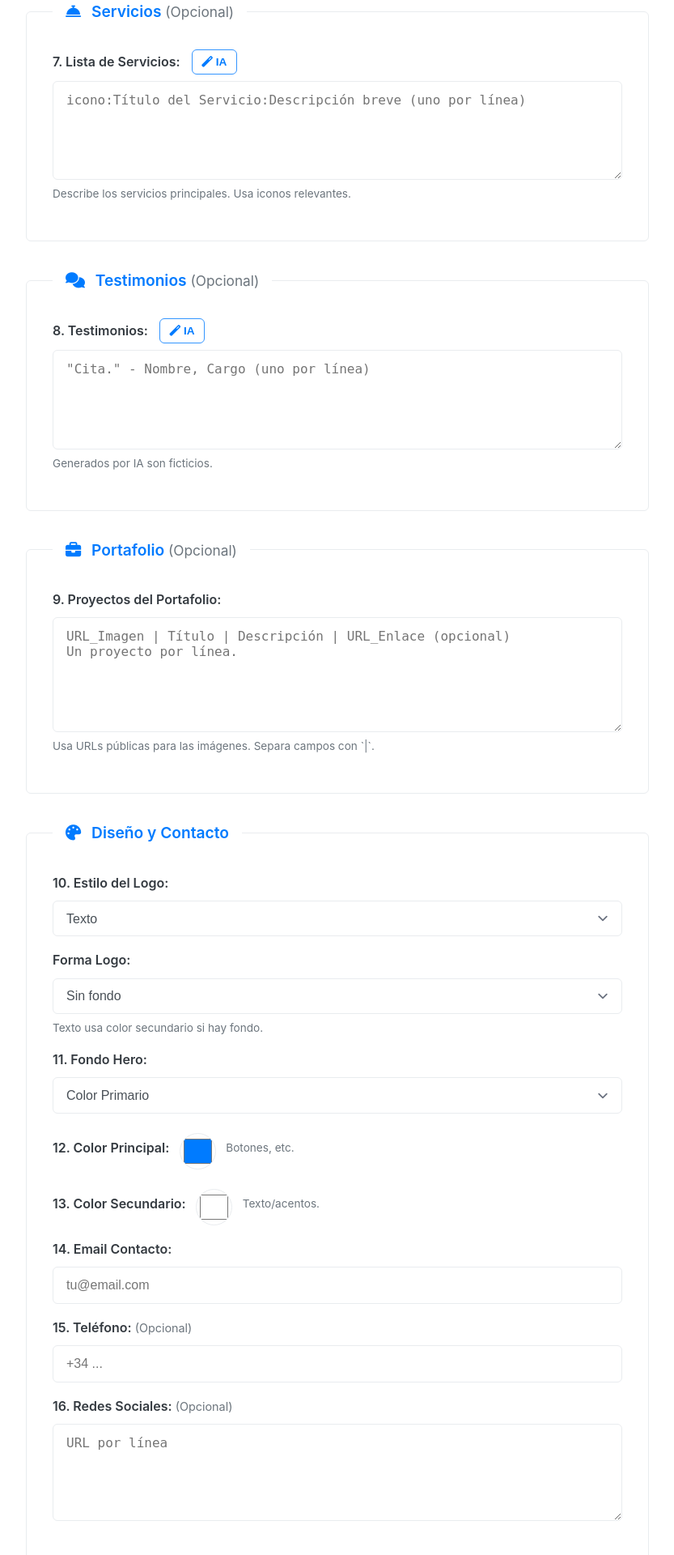
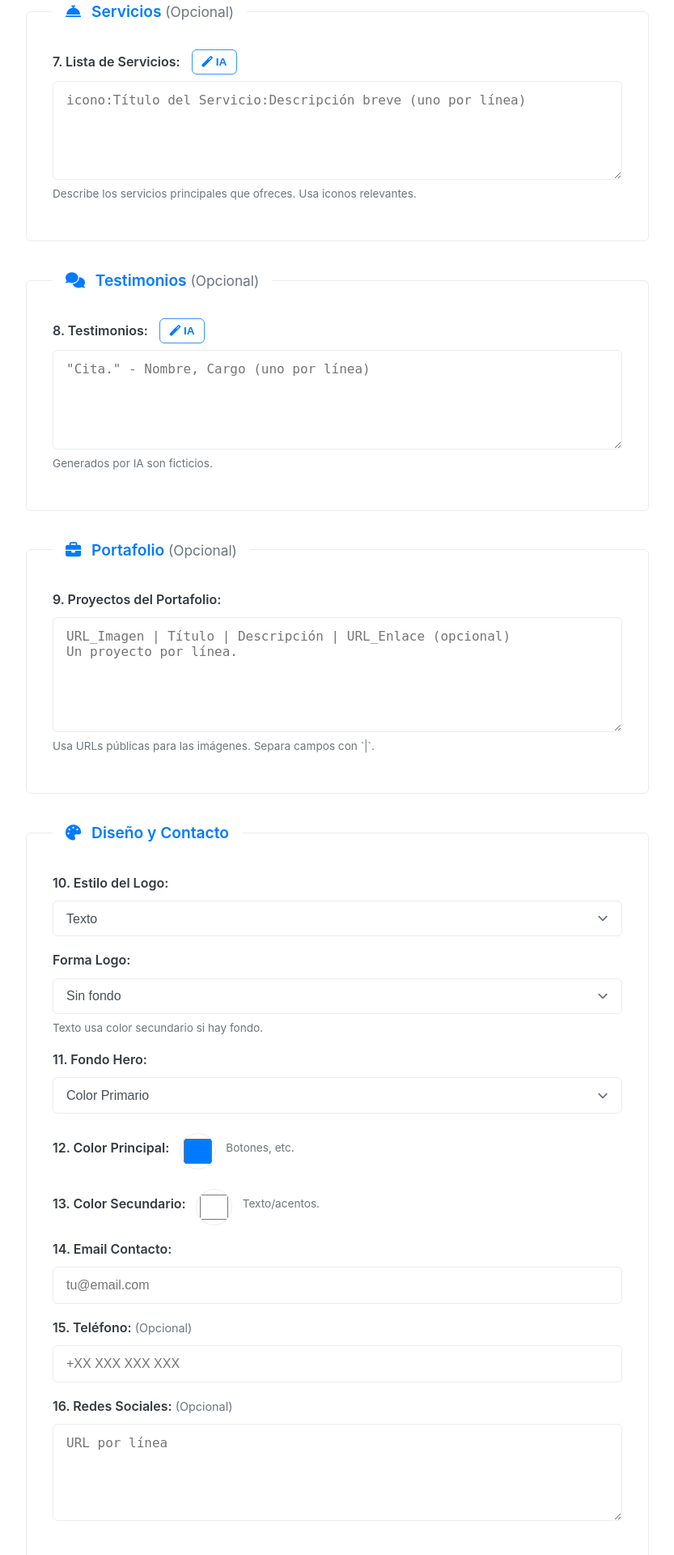
Before and after one commit to morispolanco/landing_page_generator, a Flask app: page / in a window 1280 px wide. Shown: the part 1361-3281 px from the top of the page at 81% size, without its empty margins (223-1056 px from the left). Run offline with Flask 3, Linux system fonts and the light colour scheme.

Commit message:
Update index.html

```diff
--- a/templates/index.html
+++ b/templates/index.html
@@ -72,7 +72,7 @@
                     <button type="button" class="btn btn-secondary btn-sm ai-button" id="fill-services-ai" title="Rellenar con Inteligencia Artificial"><i class="fas fa-magic"></i> IA</button>
                     <span class="ai-loader" id="loader-services"><i class="fas fa-spinner"></i></span>
                     <textarea id="services" name="services" rows="5" placeholder="icono:Título del Servicio:Descripción breve (uno por línea)">{{ form_data.get('services_raw', '') }}</textarea>
-                    <small>Describe los servicios principales. Usa iconos relevantes.</small>
+                    <small>Describe los servicios principales que ofreces. Usa iconos relevantes.</small>
                  </div>
             </fieldset>
 
@@ -153,7 +153,7 @@ Un proyecto por línea.">{{ form_data.get('portfolio_raw', '') }}</textarea>
                  </div>
                  <div class="form-group">
                     <label for="contact_phone">15. Teléfono: <span class="optional">(Opcional)</span></label>
-                    <input type="tel" id="contact_phone" name="contact_phone" placeholder="+34 ..." value="{{ form_data.get('contact_phone', '') }}">
+                    <input type="tel" id="contact_phone" name="contact_phone" placeholder="+XX XXX XXX XXX" value="{{ form_data.get('contact_phone', '') }}">
                  </div>
                  <div class="form-group">
                     <label for="social_links">16. Redes Sociales: <span class="optional">(Opcional)</span></label>
@@ -169,16 +169,16 @@ Un proyecto por línea.">{{ form_data.get('portfolio_raw', '') }}</textarea>
         </footer>
     </div> <!-- /container -->
 
-    <!-- Script JS (Añadido listener para Servicios) -->
+    <!-- Script JS (con listener para Servicios) -->
     <script>
         const bgTypeSelect=document.getElementById('hero_background_type');const patternOptions=document.getElementById('hero_pattern_options');const imageUrlOption=document.getElementById('hero_image_url_option');function toggleHeroOptions(){const t=bgTypeSelect.value;patternOptions.style.display=t==='pattern'?'block':'none';imageUrlOption.style.display=t==='image_url'?'block':'none';}bgTypeSelect.addEventListener('change',toggleHeroOptions);toggleHeroOptions();
         const headlineInput=document.getElementById('headline');const descriptionInput=document.getElementById('description');
         const featuresTextarea=document.getElementById('features');const fillFeaturesBtn=document.getElementById('fill-features-ai');const loaderFeatures=document.getElementById('loader-features');
-        const servicesTextarea=document.getElementById('services');const fillServicesBtn=document.getElementById('fill-services-ai');const loaderServices=document.getElementById('loader-services'); // Nuevo
+        const servicesTextarea=document.getElementById('services');const fillServicesBtn=document.getElementById('fill-services-ai');const loaderServices=document.getElementById('loader-services');
         const testimonialsTextarea=document.getElementById('testimonials');const fillTestimonialsBtn=document.getElementById('fill-testimonials-ai');const loaderTestimonials=document.getElementById('loader-testimonials');
-        async function callAI(fieldType,btn,loader,textarea){const h=headlineInput.value.trim();const d=descriptionInput.value.trim();if(!h||!d){alert('Introduce Título y Descripción para usar IA.');return;}loader.style.display='inline-block';btn.disabled=true;try{const r=await fetch("{{url_for('generate_ai_content')}}",{method:'POST',headers:{'Content-Type':'application/json'},body:JSON.stringify({headline:h,description:d,field_type:fieldType})});const result=await r.json();if(r.ok){textarea.value=result.generated_content||'';}else{console.error("Error API:",result.error);alert(`Error IA: ${result.error||'?'}`);}}catch(e){console.error('Fetch Error:',e);alert('Error conexión IA.');}finally{loader.style.display='none';btn.disabled=false;}}
+        async function callAI(fieldType,btn,loader,textarea){const h=headlineInput.value.trim();const d=descriptionInput.value.trim();if(!h||!d){alert('Introduce Título y Descripción para usar IA.');return;}loader.style.display='inline-block';btn.disabled=true;try{const r=await fetch("{{url_for('generate_ai_content')}}",{method:'POST',headers:{'Content-Type':'application/json'},body:JSON.stringify({headline:h,description:d,field_type:fieldType})});const result=await r.json();if(r.ok){textarea.value=result.generated_content||'';}else{console.error("Error API:",result.error);alert(`Error IA: ${result.error||'Error desconocido'}`);}}catch(e){console.error('Fetch Error:',e);alert('Error de conexión al intentar generar contenido.');}finally{loader.style.display='none';btn.disabled=false;}}
         if(fillFeaturesBtn)fillFeaturesBtn.addEventListener('click',()=>callAI('features',fillFeaturesBtn,loaderFeatures,featuresTextarea));
-        if(fillServicesBtn)fillServicesBtn.addEventListener('click',()=>callAI('services',fillServicesBtn,loaderServices,servicesTextarea)); // Nuevo Listener
+        if(fillServicesBtn)fillServicesBtn.addEventListener('click',()=>callAI('services',fillServicesBtn,loaderServices,servicesTextarea)); // Listener Servicios
         if(fillTestimonialsBtn)fillTestimonialsBtn.addEventListener('click',()=>callAI('testimonials',fillTestimonialsBtn,loaderTestimonials,testimonialsTextarea));
     </script>
 
```
